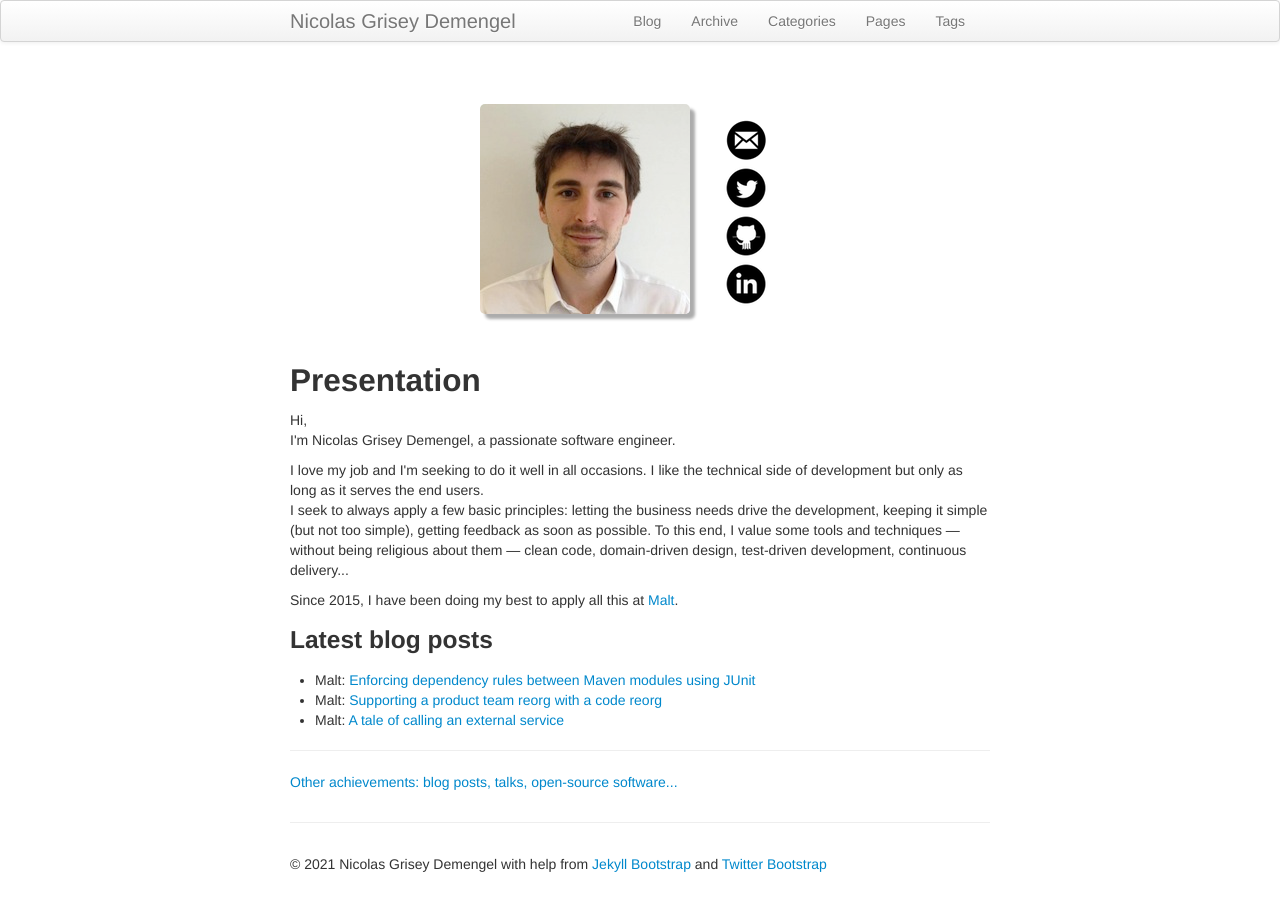
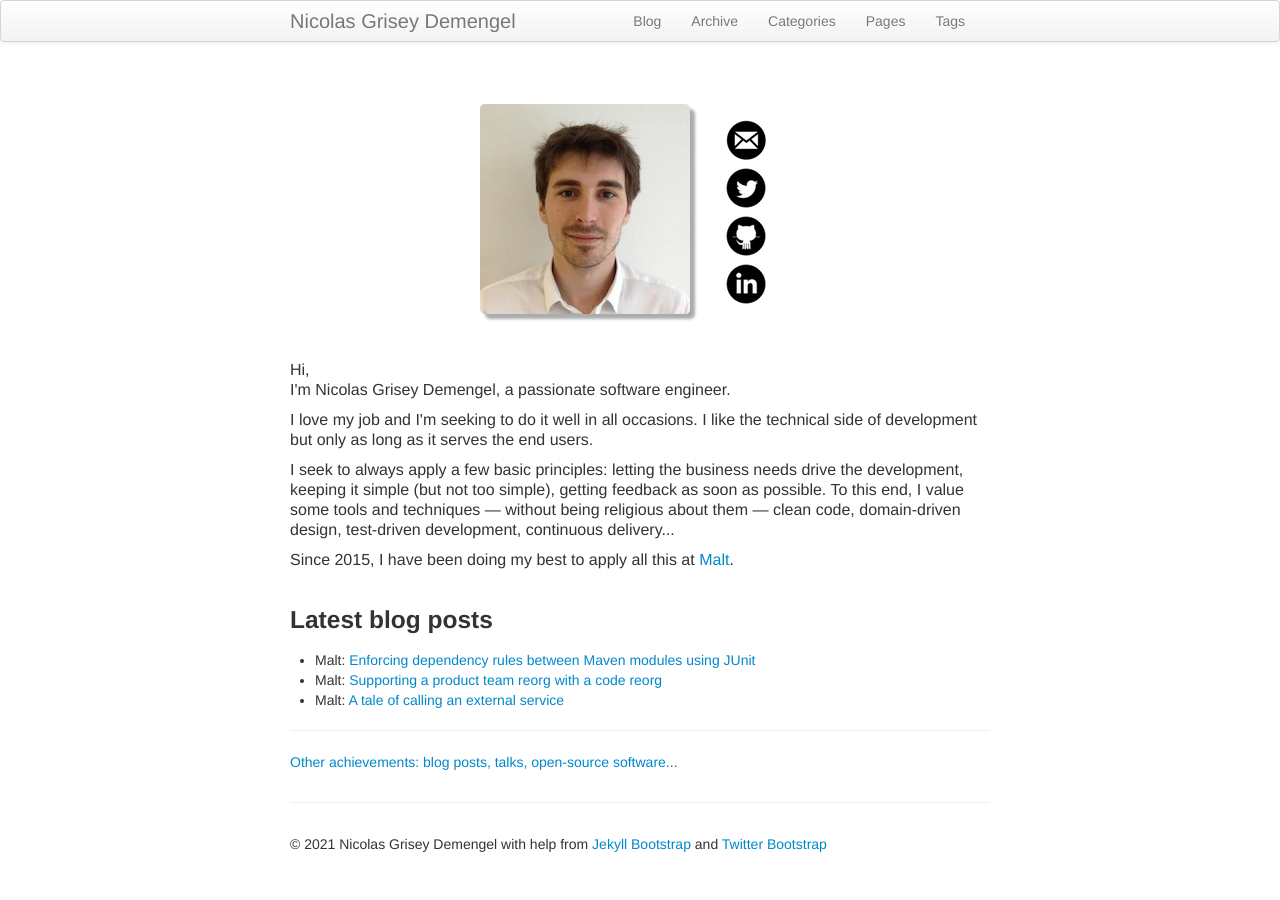
Before and after one commit to ndemengel/ndemengel.github.com, a Jekyll site: the page built from index.md, in a window 1280 px wide. Built offline with Jekyll 4.4.1, drawn with Linux system fonts in a browser that asks for light colours.

Commit message:
Update index.md

```diff
--- a/index.md
+++ b/index.md
@@ -17,19 +17,22 @@ hide_title: true
   </ul>
 </aside>
 
-<section>
-  <h2>Presentation</h2>
+<section style="font-size: 1rem;">
+  <h2 hidden>Presentation</h2>
   <p>
-    Hi,<br>I'm Nicolas Grisey Demengel, a passionate software engineer.
+    Hi,
+    <br>I'm Nicolas Grisey Demengel, a passionate software engineer.
   </p>
   <p>
     I love my job and I'm seeking to do it well in all occasions. I like the technical side of development but only as long as it serves the end users.
-    <br>I seek to always apply a few basic principles: letting the business needs drive the development, keeping it simple (but not too simple), getting feedback as soon as possible. To this end, I value some tools and techniques &mdash; without being religious about them &mdash; clean code, domain-driven design, test-driven development, continuous delivery...
+  </p>
+  <p>
+    I seek to always apply a few basic principles: letting the business needs drive the development, keeping it simple (but not too simple), getting feedback as soon as possible. To this end, I value some tools and techniques &mdash; without being religious about them &mdash; clean code, domain-driven design, test-driven development, continuous delivery...
   </p>
   <p>Since 2015, I have been doing my best to apply all this at <a href="https://www.malt.com">Malt</a>.</p>
 </section>
 
-<section>
+<section style="margin-top: 30px;">
   <h2 hidden>More about me</h2>
   <h3>Latest blog posts</h3>
   <ul>
```
